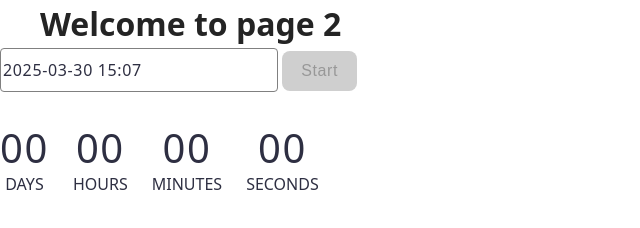
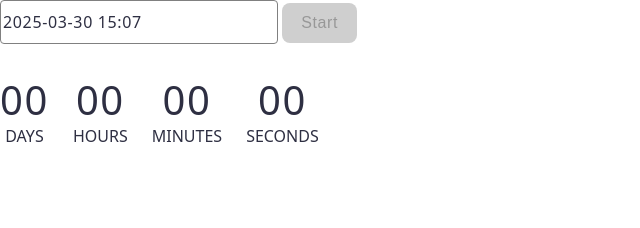
Before and after one commit to groarki/goit-js-hw-10, a website built with Vite: page src/1-timer.html in a window 1280 px wide. Shown: the whole page, without its empty margins (0-640 px from the left). Built offline with nearby package versions, Linux system fonts and the light colour scheme.

Commit message:
edited titles

```diff
--- a/src/1-timer.html
+++ b/src/1-timer.html
@@ -4,17 +4,12 @@
     <meta charset="UTF-8" />
     <meta http-equiv="X-UA-Compatible" content="IE=edge" />
     <meta name="viewport" content="width=device-width, initial-scale=1.0" />
-    <title>Page 2</title>
+    <title>Timer</title>
     <link rel="stylesheet" href="./css/styles.css" />
     <link rel="stylesheet" href="./css/1-timer.css" />
   </head>
   <body>
     <main>
-      <div class="container">
-        <h1 class="main-title">
-          <span class="main-title-gradient">Welcome</span> to page 2
-        </h1>
-      </div>
       <input type="text" id="datetime-picker" />
       <button type="button" class="button">Start</button>
 
```
Also changed, not shown: src/2-snackbar.html (+1 -1 lines).
